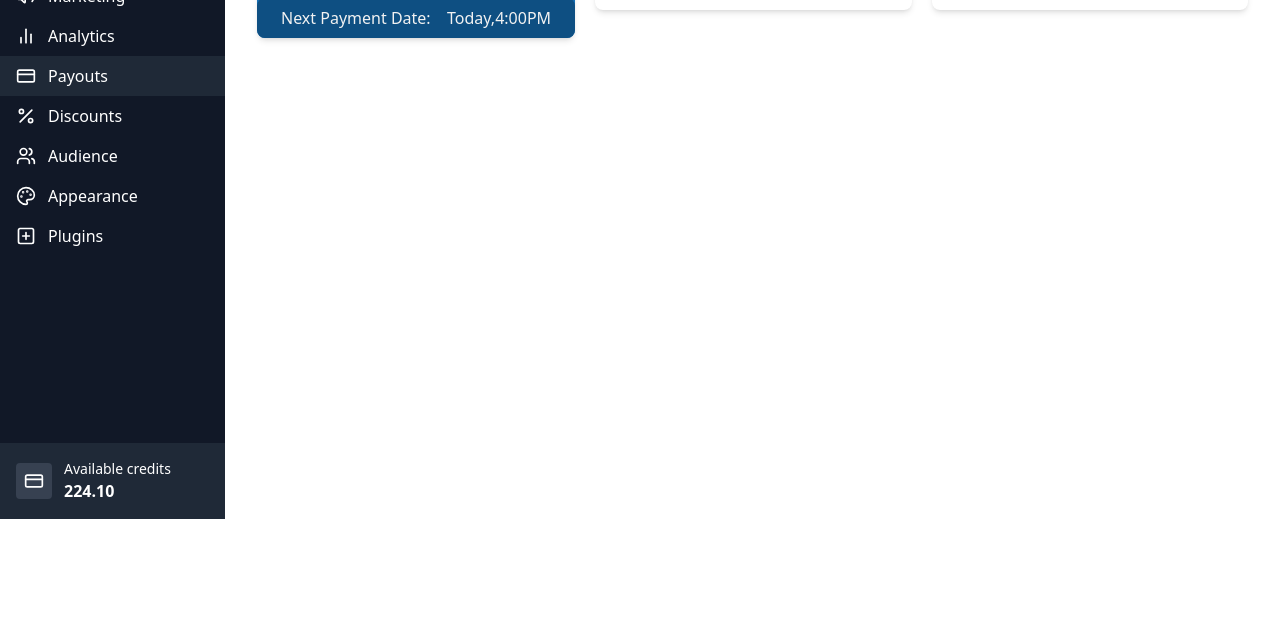
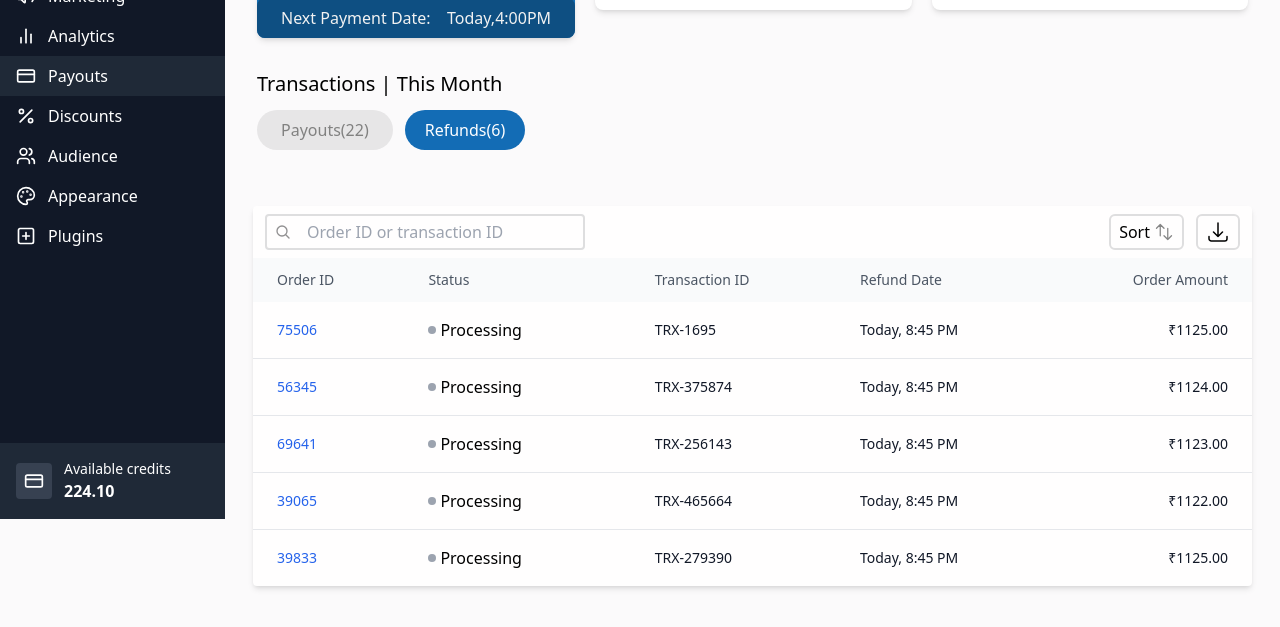
Before and after one commit to nishantattrey07/100-days-larning, a React (Vite) app in the folder tailwind-practise/: page / in a window 1280 px wide. Shown: the part 281-908 px from the top of the page. Before the commit the page ends 800 px from the top, so only its background shows below. Built offline with nearby package versions, Linux system fonts and the light colour scheme.

Commit message:
Refactor App to improve layout and add necessary components

```diff
--- a/tailwind-practise/src/App.jsx
+++ b/tailwind-practise/src/App.jsx
@@ -4,10 +4,12 @@ import { Payout } from "./components/Payout";
 import { AppBar } from "./components/AppBar";
 import { OverViewBar } from "./components/OverViewBar";
 import { SideBar } from "./components/SideBar";
+import { FilterButtons } from "./components/FilterButtons";
+import { TabelList } from "./components/TabelList";
 
 function App() {
   return (
-    <div className="flex">
+    <div className="flex bg-[#fbfafb]">
       <div className="hidden md:block">
         <SideBar />
       </div>
@@ -47,6 +49,13 @@ function App() {
             </div>
           </div>
         </div>
+
+        <div className="mx-8">
+          <FilterButtons />
+        </div>
+        <div className="my-7 p-7">
+          <TabelList />
+        </div>
       </div>
     </div>
   );
--- /dev/null
+++ b/tailwind-practise/src/components/FilterButtons.jsx
@@ -0,0 +1,17 @@
+export function FilterButtons() {
+    return (
+      <div className="flex  flex-col gap-3">
+        <h5 className="font-medium text-xl">Transactions | This Month</h5>
+
+        <div className="flex flex-row gap-3">
+          <button className="rounded-full px-6 py-2 bg-[#e7e6e7] text-[#818180]">
+            Payouts(22)
+          </button>
+
+          <button className="rounded-full bg-[#136cb5] text-[#fefeff] px-5 py-2 ">
+            Refunds(6)
+          </button>
+        </div>
+      </div>
+    );
+}
--- /dev/null
+++ b/tailwind-practise/src/components/TabelList.jsx
@@ -0,0 +1,172 @@
+export function TabelList() {
+    const data = [
+      {
+        id: Math.floor(Math.random() * 100000 + 1),
+        Status: Math.random() < 0.5 ? "Successful" : "Unsuccessful",
+        transactionId: `TRX-${Math.floor(Math.random() * 1000000)}`,
+        refundDate: "Today, 8:45 PM",
+        refundAmount: "₹1125.00",
+      },
+      {
+        id: Math.floor(Math.random() * 100000 + 1),
+        Status: Math.random() < 0.5 ? "Successful" : "Unsuccessful",
+        transactionId: `TRX-${Math.floor(Math.random() * 1000000)}`,
+        refundDate: "Today, 8:45 PM",
+        refundAmount: "₹1124.00",
+      },
+      {
+        id: Math.floor(Math.random() * 100000 + 1),
+        Status: Math.random() < 0.5 ? "Successful" : "Unsuccessful",
+        transactionId: `TRX-${Math.floor(Math.random() * 1000000)}`,
+        refundDate: "Today, 8:45 PM",
+        refundAmount: "₹1123.00",
+      },
+      {
+        id: Math.floor(Math.random() * 100000 + 1),
+        Status: Math.random() < 0.5 ? "Successful" : "Unsuccessful",
+        transactionId: `TRX-${Math.floor(Math.random() * 1000000)}`,
+        refundDate: "Today, 8:45 PM",
+        refundAmount: "₹1122.00",
+      },
+      {
+        id: Math.floor(Math.random() * 100000 + 1),
+        Status: Math.random() < 0.5 ? "Successful" : "Unsuccessful",
+        transactionId: `TRX-${Math.floor(Math.random() * 1000000)}`,
+        refundDate: "Today, 8:45 PM",
+        refundAmount: "₹1125.00",
+      },
+    ];
+    return (
+      <div className="bg-[#fffefe] shadow-md rounded min-w-[300px]">
+        {/* Search Bar */}
+        <div className="flex justify-between gap-3 mx-3">
+          <div className="flex flex-grow gap-2 items-center my-2 max-w-xs  border-[2px] border-solid border-[#dededf] rounded">
+            <p className="mx-2">
+              <svg
+                xmlns="http://www.w3.org/2000/svg"
+                fill="none"
+                viewBox="0 0 24 24"
+                strokeWidth={2}
+                stroke="#919091"
+                className="size-4"
+              >
+                <path
+                  strokeLinecap="round"
+                  strokeLinejoin="round"
+                  d="m21 21-5.197-5.197m0 0A7.5 7.5 0 1 0 5.196 5.196a7.5 7.5 0 0 0 10.607 10.607Z"
+                />
+              </svg>
+            </p>
+            <input
+              type="text"
+              placeholder="Order ID or transaction ID"
+              className="bg-transparent w-full outline-none  text-[#9ba2ae]"
+            />
+          </div>
+
+          <div className="flex gap-3 my-2 ">
+            <button className="flex py-1 px-2 items-center gap-1 rounded-md bg-transparent border-solid border-[2px] border-[#dededf]">
+              Sort{" "}
+              <svg
+                xmlns="http://www.w3.org/2000/svg"
+                fill="none"
+                viewBox="0 0 24 24"
+                strokeWidth={1.5}
+                stroke="#868686"
+                className="size-5"
+              >
+                <path
+                  strokeLinecap="round"
+                  strokeLinejoin="round"
+                  d="M3 7.5 7.5 3m0 0L12 7.5M7.5 3v13.5m13.5 0L16.5 21m0 0L12 16.5m4.5 4.5V7.5"
+                />
+              </svg>
+            </button>
+
+            <button className="bg-transparent rounded-md px-2 py-1 items-center border-solid border-[2px] border-[#dededf]">
+              <svg
+                xmlns="http://www.w3.org/2000/svg"
+                fill="none"
+                viewBox="0 0 24 24"
+                strokeWidth={1.5}
+                stroke="currentColor"
+                className="size-6"
+              >
+                <path
+                  strokeLinecap="round"
+                  strokeLinejoin="round"
+                  d="M3 16.5v2.25A2.25 2.25 0 0 0 5.25 21h13.5A2.25 2.25 0 0 0 21 18.75V16.5M16.5 12 12 16.5m0 0L7.5 12m4.5 4.5V3"
+                />
+              </svg>
+            </button>
+          </div>
+        </div>
+
+        {/* Tabel */}
+        <div>
+          <table className="w-full">
+            <thead className="bg-gray-50">
+              <tr>
+                <th className="px-6 py-3 text-left text-sm font-medium text-gray-600">
+                  Order ID
+                </th>
+                <th className="px-6 py-3 text-left text-sm font-medium text-gray-600">
+                  Status
+                </th>
+                <th className="px-6 py-3 text-left text-sm font-medium text-gray-600">
+                  Transaction ID
+                </th>
+                <th className="px-6 py-3 text-left text-sm font-medium text-gray-600">
+                  Refund Date
+                </th>
+                <th className="px-6 py-3 text-right text-sm font-medium text-gray-600">
+                  Order Amount
+                </th>
+              </tr>
+            </thead>
+            <tbody className="divide-y divide-gray-200">
+              {data.map((item) => (
+                <tr key={item.id} className="hover:bg-gray-50">
+                  <td className="px-6 py-4 text-sm text-blue-600">{item.id}</td>
+                  <td className="px-6 py-4">
+                    <div className="flex items-center gap-2">
+                      <div className="flex items-center gap-1">
+                        <span
+                          className={`w-2 h-2 rounded-full ${
+                            item.status === "Successful"
+                              ? "bg-green-500"
+                              : "bg-gray-400"
+                          }`}
+                        ></span>
+                        <span>
+                          {item.status === "Successful"
+                            ? "Successful"
+                            : "Processing"}
+                        </span>
+                      </div>
+
+                      <span className="text-sm text-gray-900">
+                        {item.status}
+                      </span>
+                      <span className="text-sm text-gray-900">
+                        {item.status}
+                      </span>
+                    </div>
+                  </td>
+                  <td className="px-6 py-4 text-sm text-gray-900">
+                    {item.transactionId}
+                  </td>
+                  <td className="px-6 py-4 text-sm text-gray-900">
+                    {item.refundDate}
+                  </td>
+                  <td className="px-6 py-4 text-sm text-gray-900 text-right">
+                    {item.refundAmount}
+                  </td>
+                </tr>
+              ))}
+            </tbody>
+          </table>
+        </div>
+      </div>
+    );
+}
```
